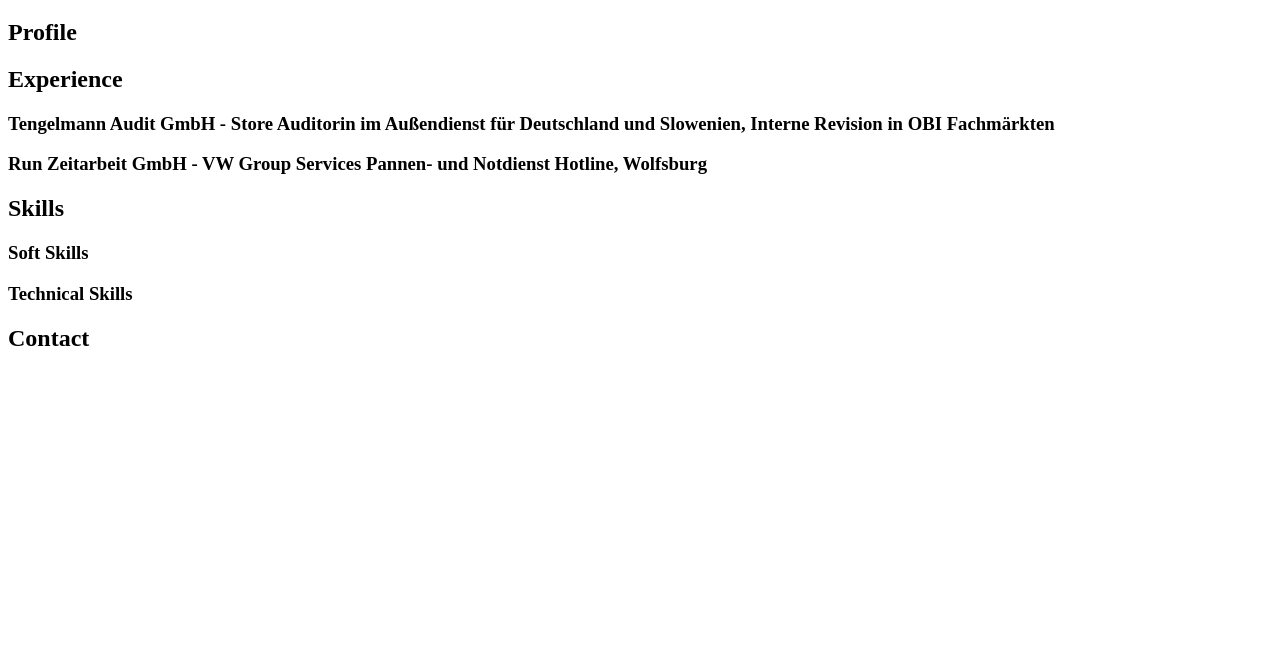
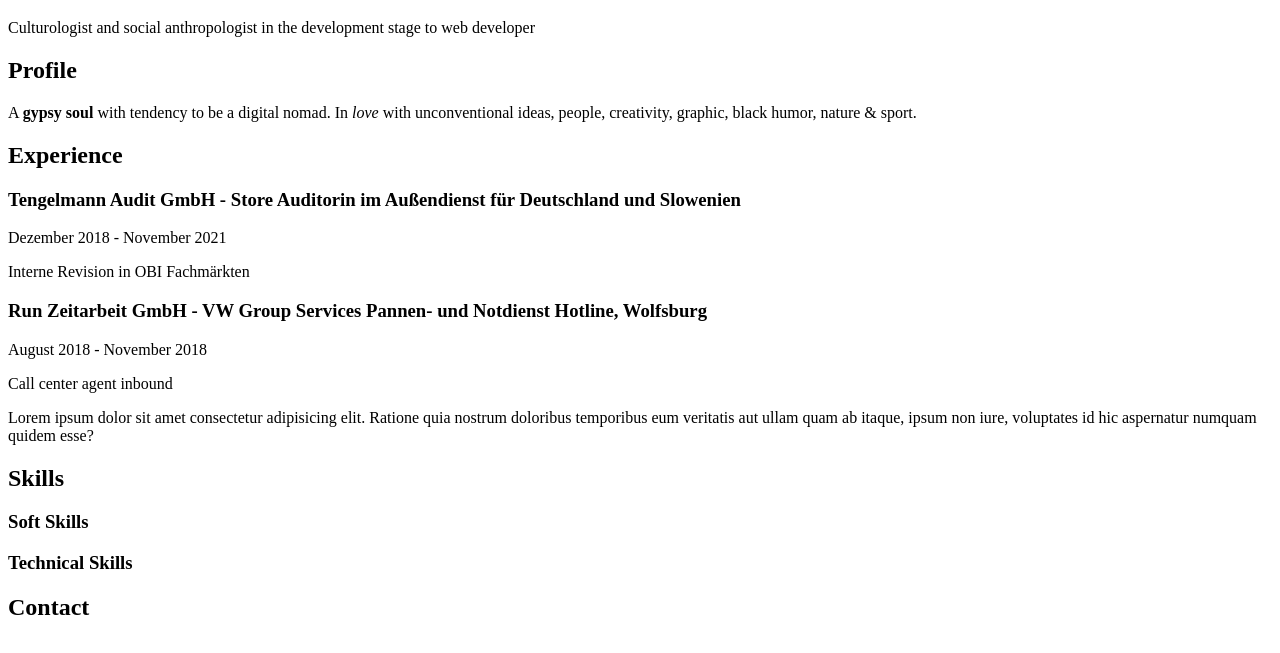
Before and after one commit to ninawiedrich/cv-wiedrich, a plain HTML site: page index.html in a window 1280 px wide. Shown: the part 61-714 px from the top of the page. Drawn offline with Linux system fonts and the light colour scheme.

Commit message:
sub-headings and text content

```diff
--- a/index.html
+++ b/index.html
@@ -11,24 +11,47 @@
   <body>
     <header>
       <h1>Nina Wiedrich</h1>
+      <p>
+        Culturologist and social anthropologist in the development stage to web
+        developer
+      </p>
     </header>
     <main>
       <article>
         <h2>Profile</h2>
+        <p>
+          A <strong>gypsy soul</strong> with tendency to be a digital nomad. In
+          <em>love</em> with unconventional ideas, people, creativity, graphic,
+          black humor, nature & sport.
+        </p>
       </article>
       <article>
         <h2>Experience</h2>
         <section>
+          <header>
             <h3>
               Tengelmann Audit GmbH - Store Auditorin im Außendienst für
-            Deutschland und Slowenien, Interne Revision in OBI Fachmärkten
+              Deutschland und Slowenien
             </h3>
+            <p>Dezember 2018 - November 2021</p>
+          </header>
+          <p>Interne Revision in OBI Fachmärkten</p>
         </section>
         <section>
+          <header>
             <h3>
               Run Zeitarbeit GmbH - VW Group Services Pannen- und Notdienst
               Hotline, Wolfsburg
             </h3>
+            <p>August 2018 - November 2018</p>
+          </header>
+          <p>Call center agent inbound</p>
+          <p>
+            Lorem ipsum dolor sit amet consectetur adipisicing elit. Ratione
+            quia nostrum doloribus temporibus eum veritatis aut ullam quam ab
+            itaque, ipsum non iure, voluptates id hic aspernatur numquam quidem
+            esse?
+          </p>
         </section>
       </article>
       <article>
```
Lines whose indentation alone changed are shown as unchanged.
